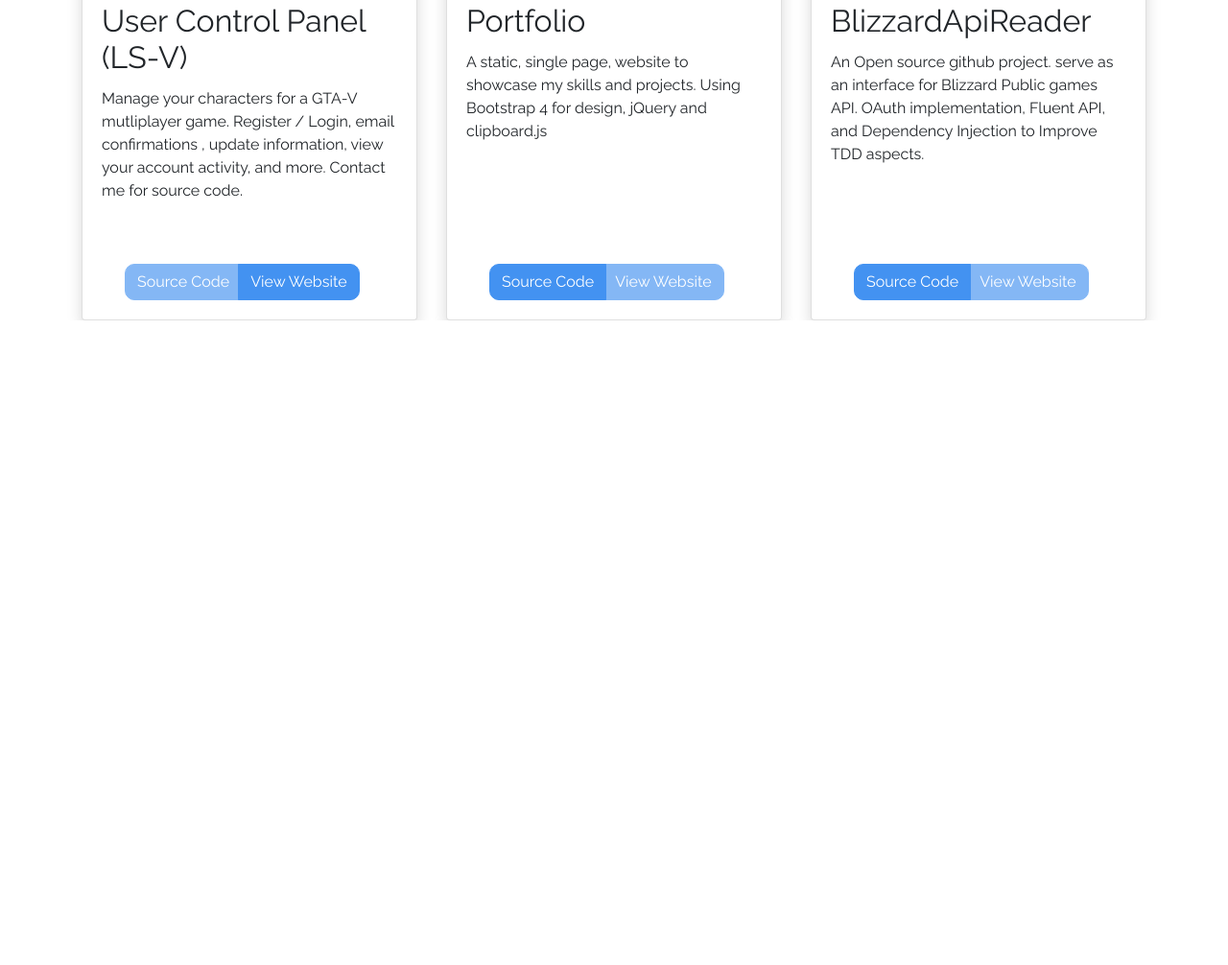
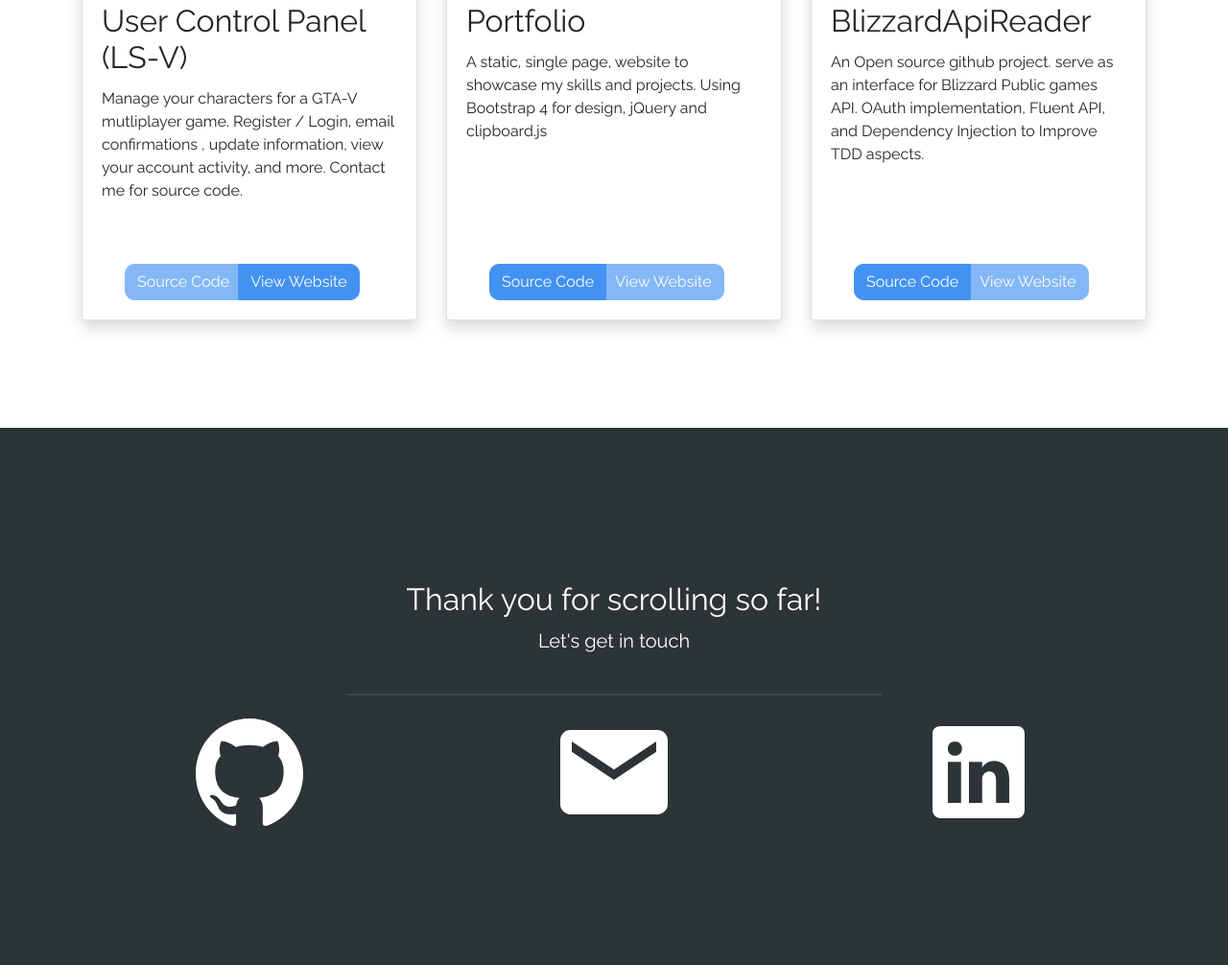
Before and after one commit to avivbiton/avivbiton.github.io, a plain HTML site: page index.html in a window 1280 px wide. Shown: the part 2323-3329 px from the top of the page at 96% size. Before the commit the page ends 2657 px from the top, so only its background shows below. Drawn offline with nearby package versions, Linux system fonts and the light colour scheme.

Commit message:
Add contact section

```diff
--- a/css/style.css
+++ b/css/style.css
@@ -13,6 +13,7 @@
     display: flex;
 
 }
+
 #landing:before {
     content: '';
     position: absolute;
@@ -20,7 +21,7 @@
     right: 0;
     bottom: 0;
     left: 0;
-        background-image: linear-gradient(to bottom right,#000000,#2c2827);
+    background-image: linear-gradient(to bottom right, #000000, #2c2827);
     opacity: .6;
 }
 
@@ -66,7 +67,7 @@
     height: 128px;
     border-radius: 50%;
     animation-delay: 2s;
-    box-shadow: 0 .5rem 1rem rgba(0,0,0,.15);
+    box-shadow: 0 .5rem 1rem rgba(0, 0, 0, .15);
 }
 
 .hide-anim {
@@ -77,8 +78,6 @@
     margin: auto;
 
 }
-
-
 
 .left-rounded {
     border-radius: 10px 0px 0px 10px;
@@ -96,3 +95,38 @@
     font-size: 140%;
     font-weight: 500;
 }
+
+
+#contact {
+    background-color: #2d3436;
+    color: white;
+
+}
+
+hr {
+    margin-top: 2.5rem;
+    width: 50%;
+    opacity: 0.1;
+    border: 1px solid white;
+}
+
+#contact {
+    width: 100%;
+    min-height: 70vh;
+}
+
+#contact ion-icon {
+    font-size: 128px;
+    transition: all;
+    transition-duration: 0.3s;
+}
+
+#contact ion-icon:hover {
+    transform: scale(1.1);
+}
+
+@media (max-width: 420px) {
+    #contact ion-icon {
+        font-size: 64px;
+    }
+}
--- a/index.html
+++ b/index.html
@@ -129,20 +129,48 @@
 		<div class="text-center" style="margin-top: 25%">Scroll Down For Projects</div>
 	</section>
 
-
 	<!-- Projects -->
 	<section id="projects" class="cover-screen container mt-5">
 		<h1 anim="fadeIn" class="text-center animated">Some Of My Projects</h1>
 
-		<div id="projectsList" class="row">
+		<div id="projectsList" class="row" style="padding-bottom: 10rem;">
 		</div>
 
+	</section>
+
+	<!-- Contact -->
+	<section id="contact">
+		<div class="container" style="padding-top: 10rem">
+			<div class="text-center">
+				<h2 anim="fadeIn" class="animated">Thank you for scrolling so far!</h2>
+				<p class="lead">Let's get in touch</p>
+				<hr />
+			</div>
+			<div class="row text-center">
+				<div class="col-4">
+					<a target="_blank" href="https://github.com/avivbiton">
+						<ion-icon name="logo-github"></ion-icon>
+					</a>
+				</div>
+				<div class="col-4">
+					<a target="_blank" href="mailto:avivbiton01@gmail.com">
+						<ion-icon name="mail"></ion-icon>
+					</a>
+				</div>
+				<div class="col-4">
+					<a target="_blank" href="https://www.linkedin.com/in/aviv-biton-8746b5162/">
+						<ion-icon name="logo-linkedin"></ion-icon>
+					</a>
+				</div>
+			</div>
+		</div>
 	</section>
 
 
 
 
 
+	<!-- Projects Modal -->
 	<div class="modal fade" id="cardModal" tabindex="-1" role="dialog" aria-labelledby="cardModalTitle"
 		aria-hidden="true">
 		<div class="modal-dialog modal-dialog-centered modal-xl" role="document">
@@ -188,11 +216,8 @@
 			</div>
 		</div>
 	</div>
-	</div>
 
-
-
-
+	<!-- Scripts -->
 	<script src="http://code.jquery.com/jquery-3.3.1.min.js"
 		integrity="sha256-FgpCb/KJQlLNfOu91ta32o/NMZxltwRo8QtmkMRdAu8=" crossorigin="anonymous"></script>
 	<script src="https://cdnjs.cloudflare.com/ajax/libs/popper.js/1.14.7/umd/popper.min.js"
```
Also changed, not shown: javascript/script.js (deleted, +0 -14 lines). Lines whose indentation alone changed are shown as unchanged.
